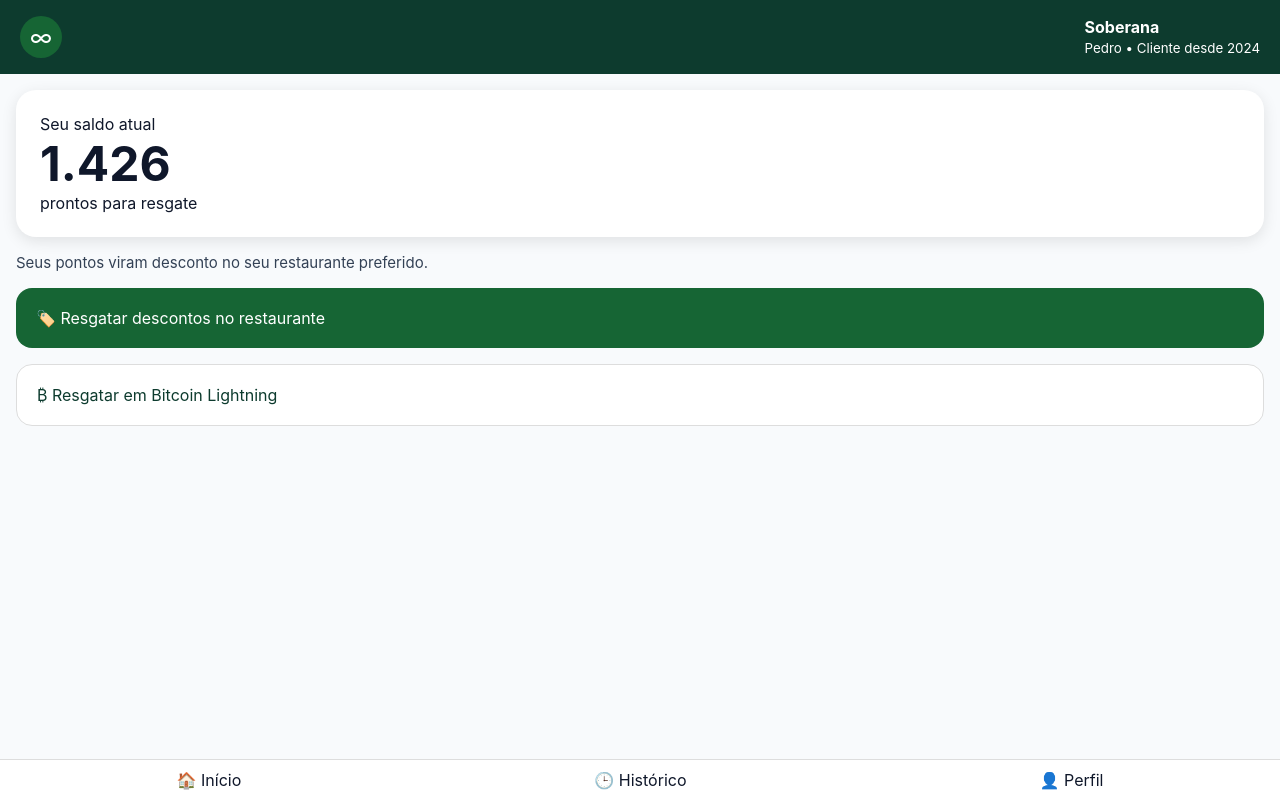
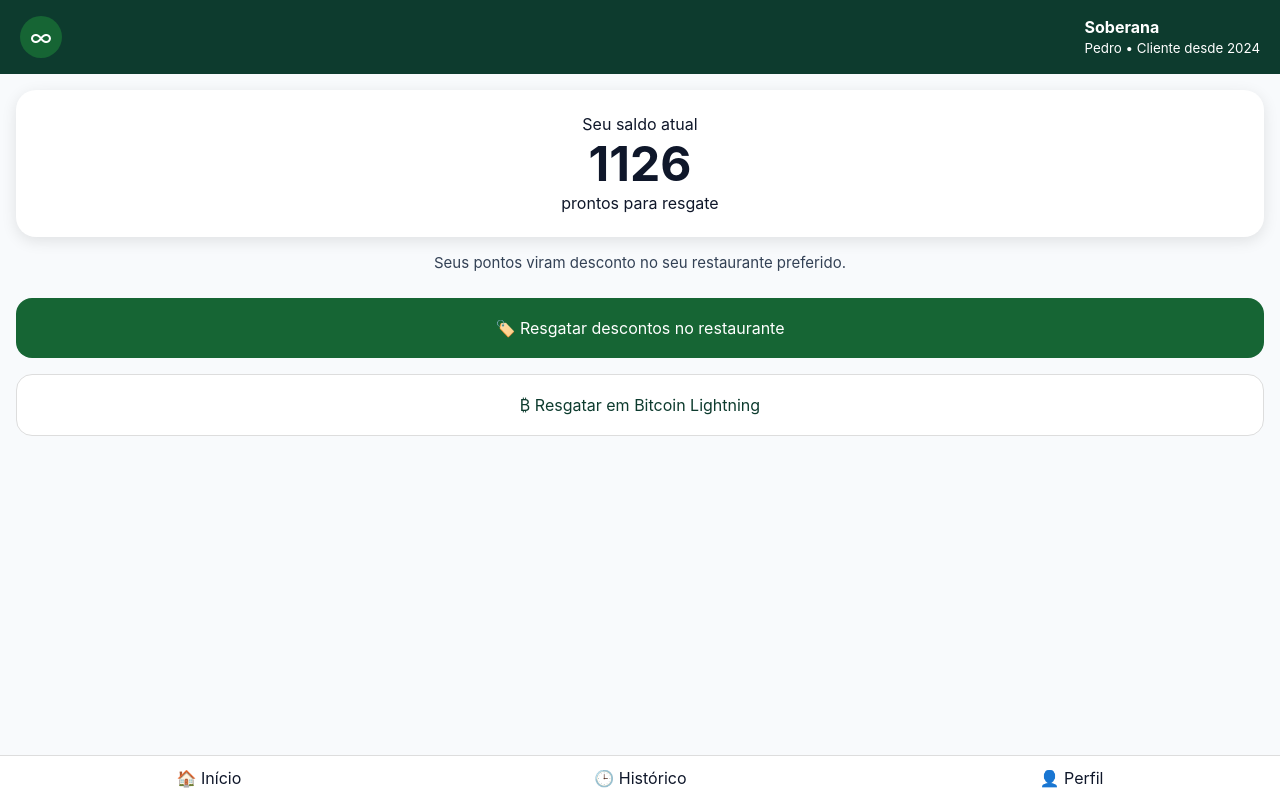
Before and after one commit to PFREE21/Soberano, a plain HTML site: page index.html in a window 1280 px wide. Both pictures are taken after a click on the element "🏷️ Resgatar descontos no restaurante". Drawn offline with Linux system fonts and the light colour scheme.

Commit message:
Update index.html

```diff
--- a/index.html
+++ b/index.html
@@ -6,13 +6,14 @@
     <title>Fidelidade Soberana</title>
     <style>
         * { margin: 0; padding: 0; box-sizing: border-box; }
-        body { font-family: -apple-system, sans-serif; background: #f8fafc; color: #0f172a; min-height: 100vh; padding-bottom: 70px; }
+        body { font-family: -apple-system, sans-serif; background: #f8fafc; color: #0f172a; min-height: 100vh; padding-bottom: 80px; }
         .header { background: #0d3b2e; color: white; padding: 16px 20px; display: flex; align-items: center; justify-content: space-between; }
         .logo { width: 42px; height: 42px; background: #166534; border-radius: 50%; display: flex; align-items: center; justify-content: center; font-size: 24px; }
-        .balance-card { background: white; border-radius: 20px; padding: 24px; margin: 16px; box-shadow: 0 4px 15px rgba(0,0,0,0.1); }
+        .balance-card { background: white; border-radius: 20px; padding: 24px; margin: 16px; box-shadow: 0 4px 15px rgba(0,0,0,0.1); text-align: center; }
         .points { font-size: 48px; font-weight: bold; color: #0f172a; }
-        .card { background: #166534; color: white; padding: 20px; border-radius: 16px; margin: 16px; }
-        .bottom-nav { position: fixed; bottom: 0; left: 0; right: 0; background: white; border-top: 1px solid #ddd; display: flex; justify-content: space-around; padding: 10px 0; }
+        .card { background: #166534; color: white; padding: 20px; border-radius: 16px; margin: 16px; text-align: center; cursor: pointer; }
+        .card.bitcoin { background: white; color: #0d3b2e; border: 1px solid #ddd; }
+        .bottom-nav { position: fixed; bottom: 0; left: 0; right: 0; background: white; border-top: 1px solid #ddd; display: flex; justify-content: space-around; padding: 12px 0; }
     </style>
 </head>
 <body>
@@ -26,26 +27,65 @@
 
     <div class="balance-card">
         <div>Seu saldo atual</div>
-        <div class="points">1.426</div>
+        <div class="points" id="points">1426</div>
         <div>prontos para resgate</div>
     </div>
 
-    <div style="padding:0 16px; font-size:15px; color:#334155;">
+    <div style="padding:0 16px 10px; font-size:15px; color:#334155; text-align:center;">
         Seus pontos viram desconto no seu restaurante preferido.
     </div>
 
-    <div class="card" onclick="alert('Desconto ativado!')">
+    <div class="card" onclick="redeemDiscount()">
         🏷️ Resgatar descontos no restaurante
     </div>
 
-    <div class="card" style="background:white; color:#0d3b2e; border:1px solid #ddd;" onclick="alert('Resgate Lightning em breve')">
+    <div class="card bitcoin" onclick="redeemBitcoin()">
         ₿ Resgatar em Bitcoin Lightning
     </div>
 
     <div class="bottom-nav">
-        <div>🏠 Início</div>
-        <div>🕒 Histórico</div>
-        <div>👤 Perfil</div>
+        <div onclick="alert('Início')">🏠 Início</div>
+        <div onclick="alert('Histórico em breve')">🕒 Histórico</div>
+        <div onclick="alert('Perfil low profile')">👤 Perfil</div>
     </div>
+
+    <script>
+        let points = 1426;
+
+        function loadPoints() {
+            const saved = localStorage.getItem('soberano_points');
+            if (saved) points = parseInt(saved);
+            document.getElementById('points').textContent = points;
+        }
+
+        function savePoints() {
+            localStorage.setItem('soberano_points', points);
+        }
+
+        function redeemDiscount() {
+            if (points >= 300) {
+                points -= 300;
+                document.getElementById('points').textContent = points;
+                savePoints();
+                alert('✅ Desconto no restaurante ativado!');
+            } else {
+                alert('Pontos insuficientes');
+            }
+        }
+
+        function redeemBitcoin() {
+            if (points >= 500) {
+                points -= 500;
+                document.getElementById('points').textContent = points;
+                savePoints();
+                alert('✅ Resgate de Lightning realizado!');
+            } else {
+                alert('Pontos insuficientes');
+            }
+        }
+
+        // Carrega ao abrir
+        window.onload = loadPoints;
+    </script>
 </body>
 </html>
```
